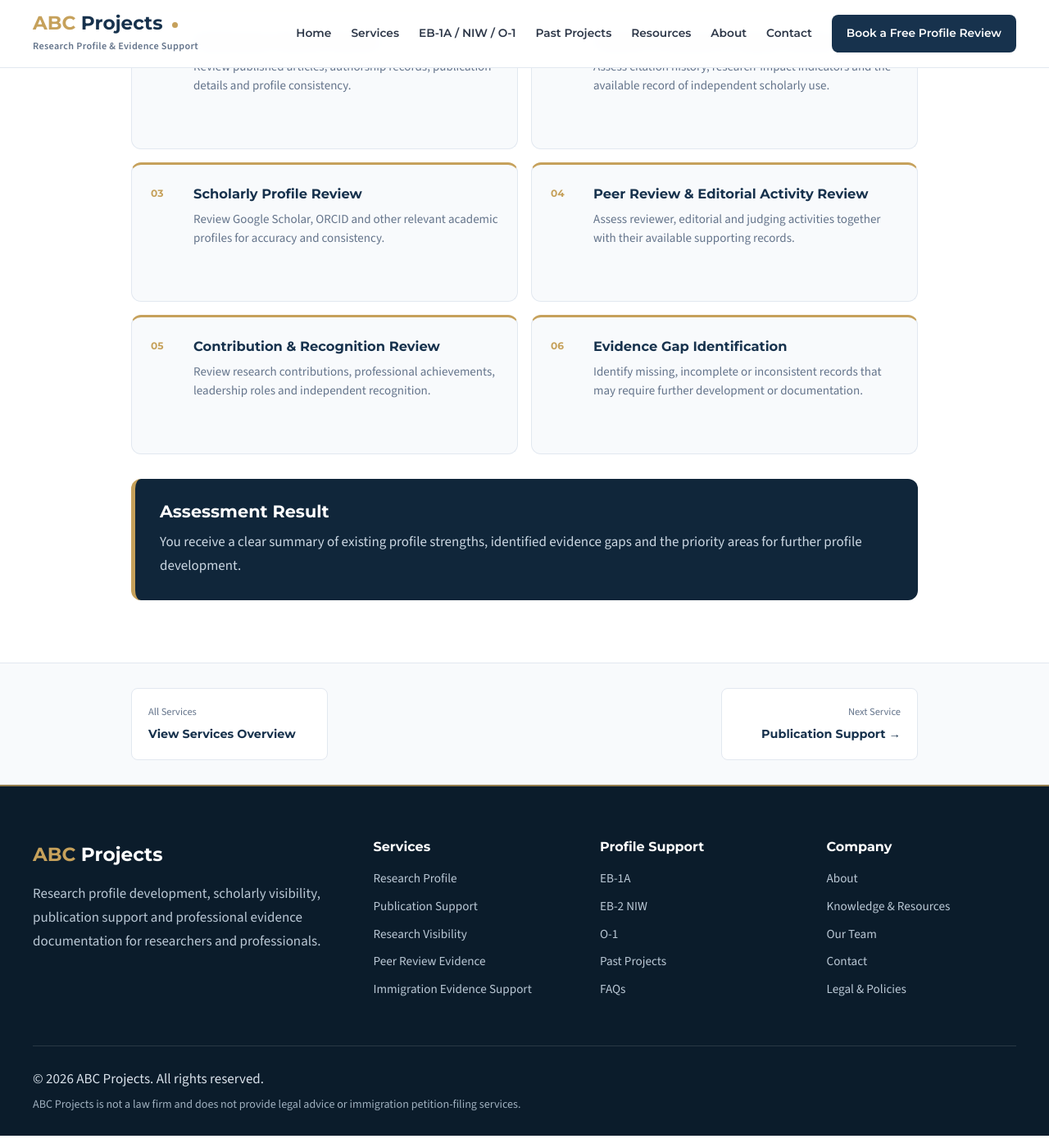
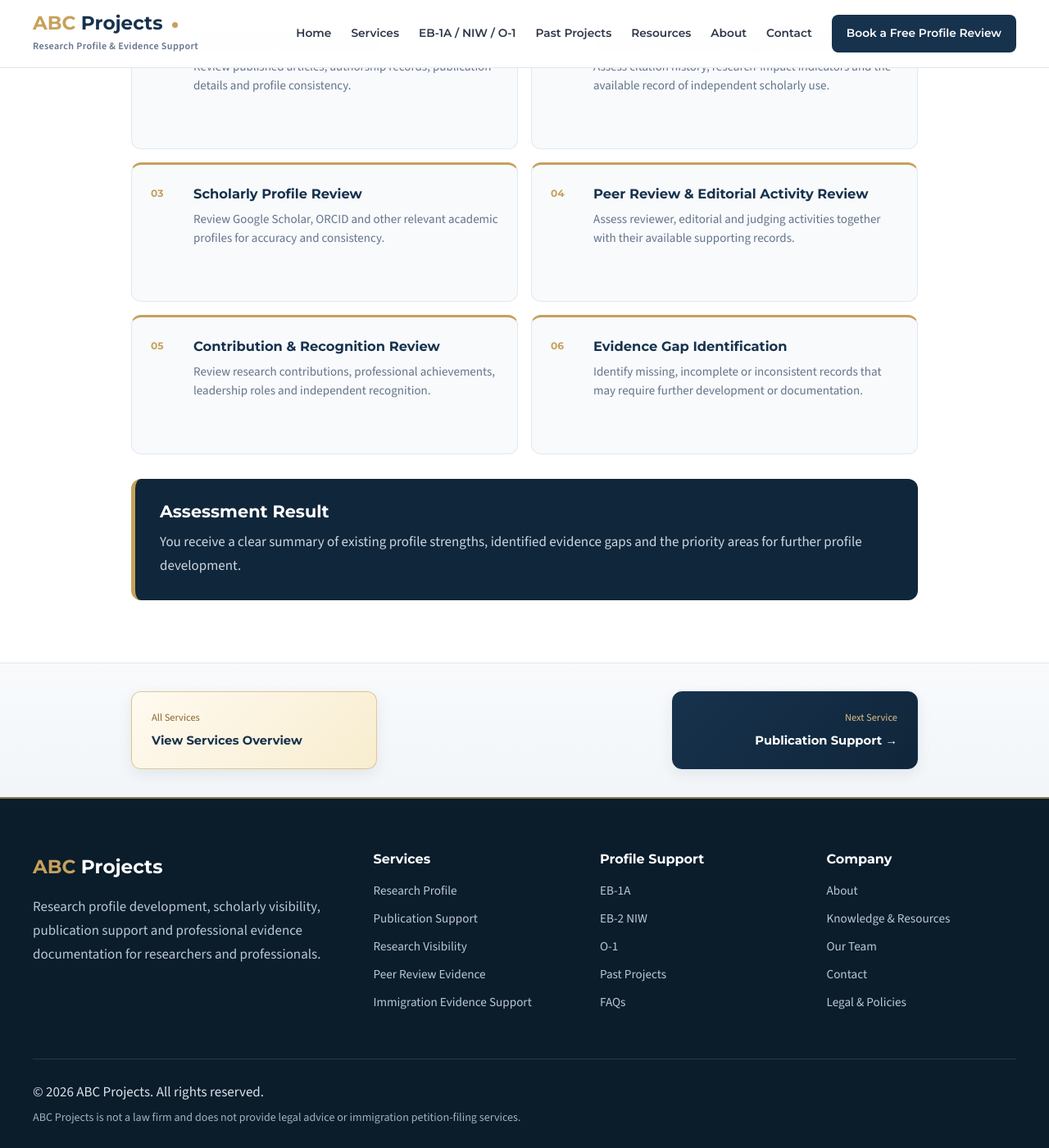
Before and after one commit to uprightpub/abcprojects, a Jekyll site: the page built from services/research-profile-assessment/index.html, in a window 1280 px wide and 1400 px high, scrolled down 650 px. Shown: the whole window at 82% size. Built offline with Jekyll 4.4.1, drawn with Linux system fonts in a browser that asks for light colours.

Commit message:
Update service-subpage.css

```diff
--- a/assets/css/service-subpage.css
+++ b/assets/css/service-subpage.css
@@ -232,9 +232,14 @@
    ========================================================= */
 
 .service-page-navigation {
-  padding: 30px 0;
+  padding: 34px 0;
 
-  background: var(--off-white);
+  background:
+    linear-gradient(
+      180deg,
+      #f8fafc 0%,
+      #f2f6f9 100%
+    );
 
   border-top:
     1px solid var(--border);
@@ -257,39 +262,32 @@
 
 
 .service-page-navigation a {
-  min-width: 240px;
+  position: relative;
 
-  padding: 18px 20px;
+  overflow: hidden;
 
-  background: var(--white);
+  min-width: 300px;
 
-  border:
-    1px solid var(--border);
+  padding: 21px 24px;
 
   border-radius:
-    var(--radius-sm);
+    var(--radius-md);
+
+  box-shadow:
+    0 6px 18px rgba(15, 35, 55, 0.08);
 
   transition:
-    border-color 0.2s ease,
-    transform 0.2s ease;
-}
-
-
-.service-page-navigation a:hover {
-  transform:
-    translateY(-2px);
-
-  border-color:
-    var(--gold);
+    transform 0.25s ease,
+    box-shadow 0.25s ease,
+    border-color 0.25s ease,
+    background 0.25s ease;
 }
 
 
 .service-page-navigation span {
   display: block;
 
-  margin-bottom: 4px;
-
-  color: var(--muted);
+  margin-bottom: 5px;
 
   font-size: 0.78rem;
 }
@@ -298,19 +296,119 @@
 .service-page-navigation strong {
   display: block;
 
-  color: var(--navy);
-
   font-family:
     "Montserrat",
     Arial,
     sans-serif;
 
-  font-size: 0.9rem;
+  font-size: 0.92rem;
+
+  transition:
+    transform 0.25s ease,
+    color 0.25s ease;
 }
 
 
+/* All Services card */
+
+.service-nav-all {
+  background:
+    linear-gradient(
+      135deg,
+      #fffaf0 0%,
+      #f8edcf 100%
+    );
+
+  border:
+    1px solid rgba(198, 161, 91, 0.55);
+}
+
+
+.service-nav-all span {
+  color: #8a6829;
+}
+
+
+.service-nav-all strong {
+  color: var(--navy);
+}
+
+
+/* Next Service card */
+
 .service-nav-next {
   text-align: right;
+
+  background:
+    linear-gradient(
+      135deg,
+      var(--navy) 0%,
+      var(--deep-navy) 100%
+    );
+
+  border:
+    1px solid var(--navy);
+}
+
+
+.service-nav-next span {
+  color: #d8bd83;
+}
+
+
+.service-nav-next strong {
+  color: var(--white);
+}
+
+
+/* Navigation card hover effects */
+
+.service-page-navigation a:hover {
+  transform:
+    translateY(-6px);
+
+  box-shadow:
+    0 15px 30px rgba(15, 35, 55, 0.16);
+}
+
+
+.service-nav-all:hover {
+  background:
+    linear-gradient(
+      135deg,
+      #fff4d8 0%,
+      #efd69b 100%
+    );
+
+  border-color:
+    var(--gold);
+}
+
+
+.service-nav-next:hover {
+  background:
+    linear-gradient(
+      135deg,
+      #224b70 0%,
+      #142f47 100%
+    );
+
+  border-color:
+    var(--gold);
+}
+
+
+.service-nav-all:hover strong {
+  transform:
+    translateX(4px);
+}
+
+
+.service-nav-next:hover strong {
+  transform:
+    translateX(5px);
+
+  color: #f1d69a;
 }
 
 
```
